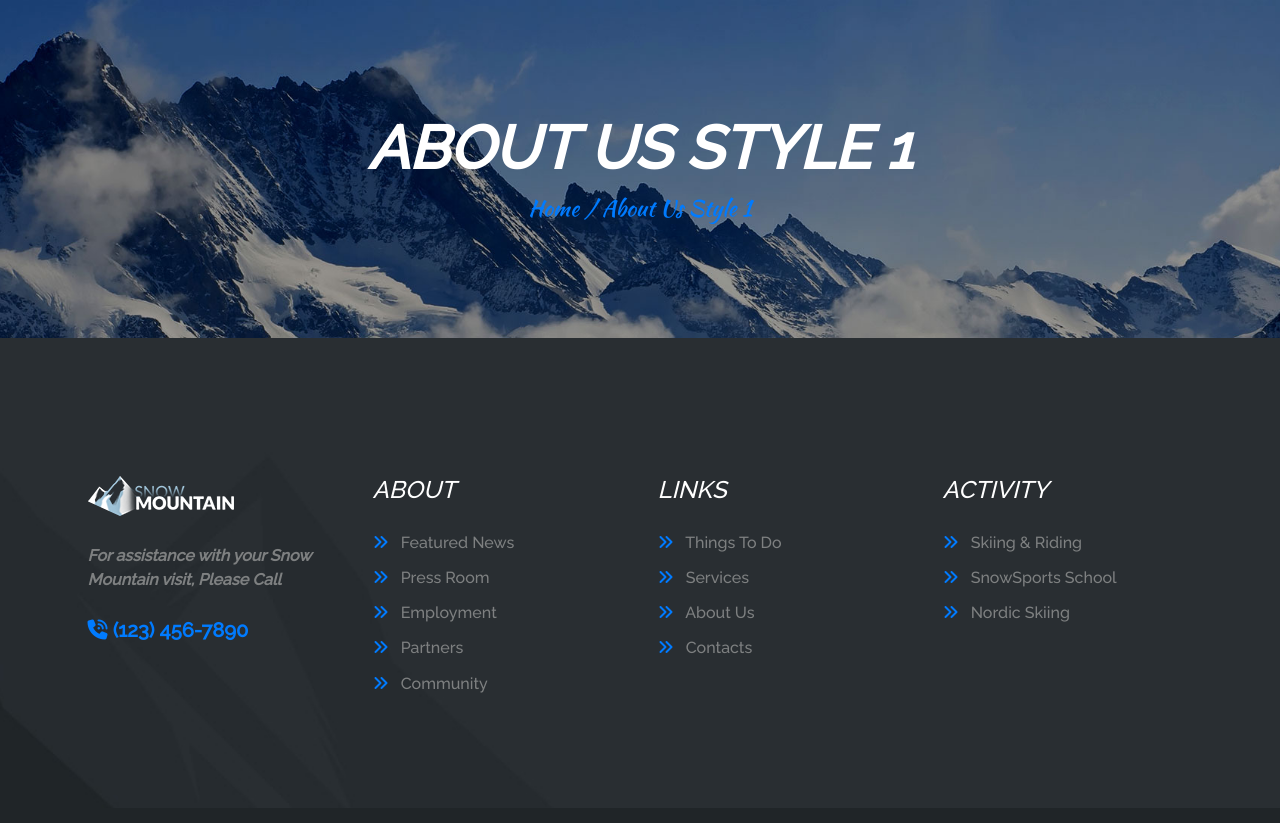
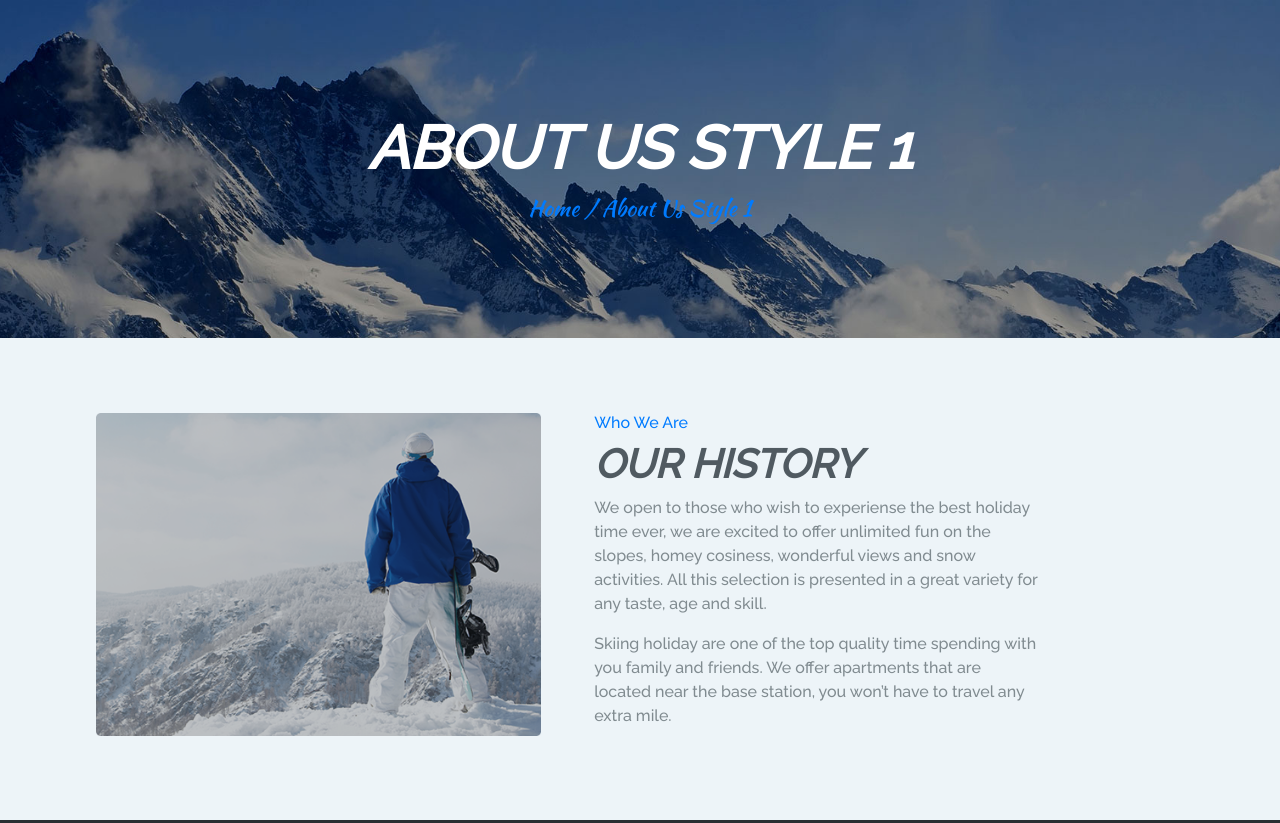
Before and after one commit to TrioAngel/ArmSkiDemo, a website: page index.html in a window 1280 px wide. Shown: the top 823 px of the page. Drawn offline with nearby package versions, Linux system fonts and the light colour scheme.

Commit message:
adding about history part

```diff
--- a/index.html
+++ b/index.html
@@ -19,10 +19,23 @@
         <div class="container">
             <h1 id="about-title">ABOUT US STYLE 1</h1>
             <span class="text-primary">Home / About Us Style 1</span>
+        </div>
+    </section>
 
-
+    <section id="about-history">
+        <div class="container">
+            <div class="row">
+                <div class="col-sm-5">
+                    <img src="imgs/bg-10.png" alt="">
+                </div>
+                <div class="col-sm-5">
+                    <h6 class="text-primary">Who We Are</h6>
+                    <h1>OUR HISTORY</h1>
+                    <p>We open to those who wish to experiense the best holiday time ever, we are excited to offer unlimited fun on the slopes, homey cosiness, wonderful views and snow activities. All this selection is presented in a great variety for any taste, age and skill.</p>
+                    <p>Skiing holiday are one of the top quality time spending with you family and friends. We offer apartments that are located near the base station, you won’t have to travel any extra mile.</p>
+                </div>
+            </div>
         </div>
-
 
     </section>
 
--- a/sass/main.scss
+++ b/sass/main.scss
@@ -64,7 +64,7 @@ body{
 }
 
 #header-img .container{
-    padding: 7em 2em;
+    padding: 7em 0;
 }
 
 #about-title{
@@ -78,3 +78,31 @@ body{
     font-size: 1.4em;
     padding-top: 1em
 }
+
+
+#about-history {
+    padding: 5% 0;
+    background-color: #edf4f8 !important;
+}
+
+#about-history .col-sm-5{
+    margin: 1%
+}
+
+#about-history img{
+    position: relative;
+    width: 100%;
+    height: auto;
+    filter: grayscale(0.2);
+    // padding-bottom: 2%
+}
+
+#about-history h1 {
+    color: #505a61;
+    font-weight: bolder;
+    font-style: italic
+}
+
+#about-history p {
+    color: #808b90
+}
```
Also changed, not shown: css/main.css, imgs/bg-10.png (added), 1 other file.
